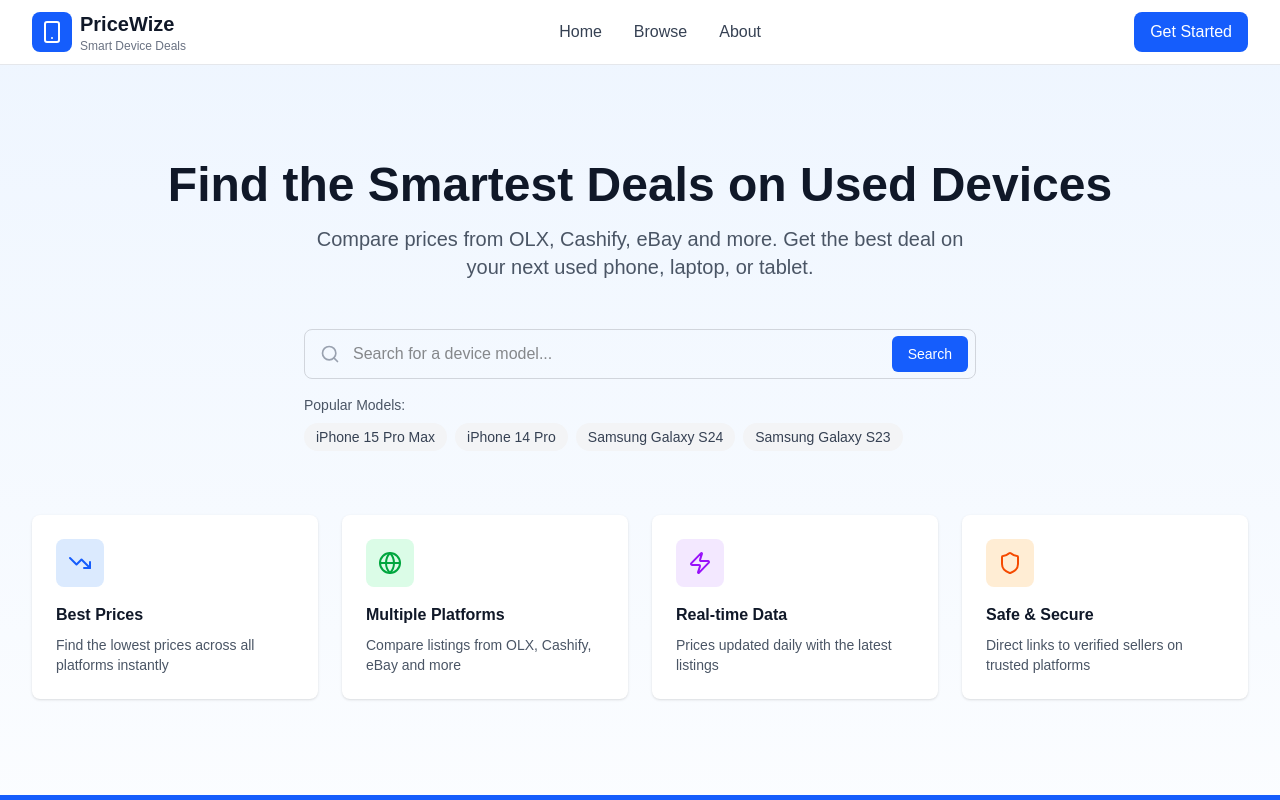
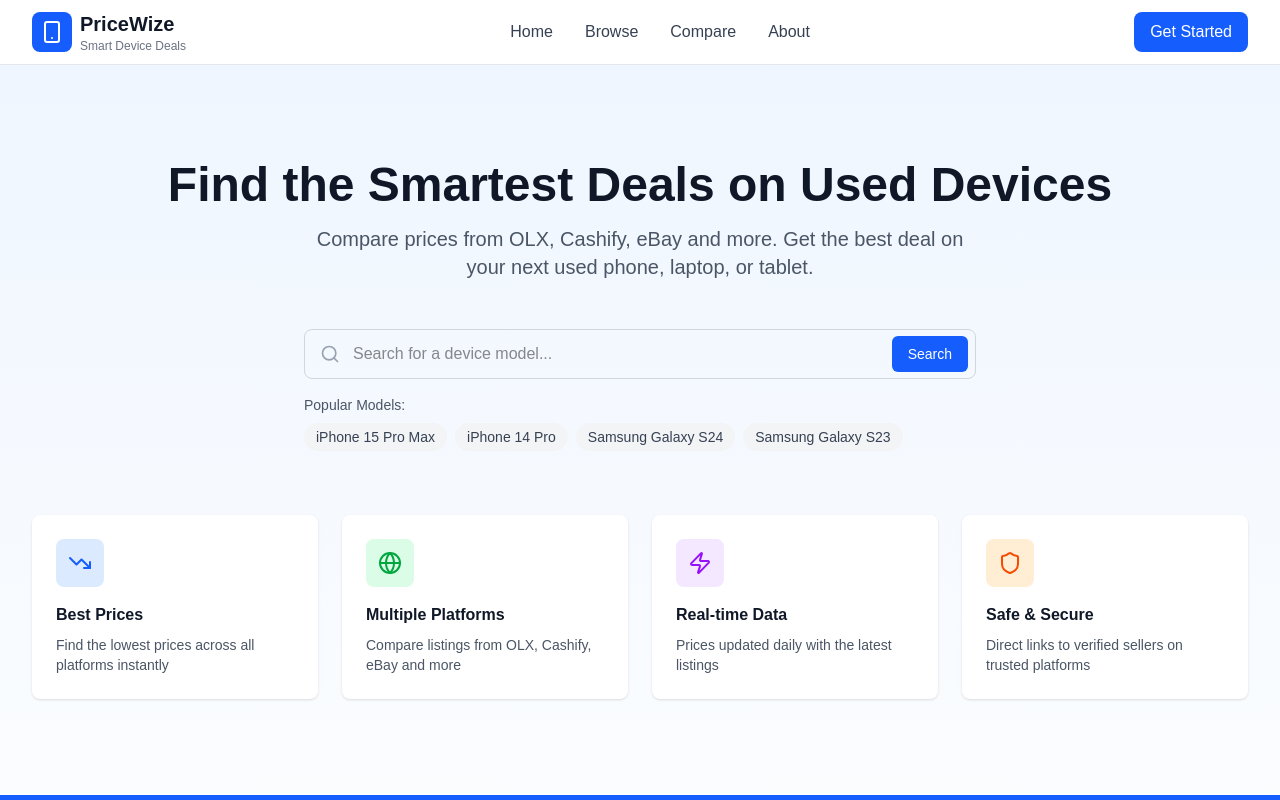
Before and after one commit to ibrar-web/pricewize, a Next.js app: page / in a window 1280 px wide. Shown: the top 800 px of the page. Built offline with nearby package versions, Linux system fonts and the light colour scheme.

Commit message:
admin dashboard added and price comparsion adding databse configfuraiton

```diff
--- a/src/components/layout/Header.tsx
+++ b/src/components/layout/Header.tsx
@@ -33,6 +33,12 @@ export function Header() {
             >
               Browse
             </Link>
+            <Link
+              href="/compare"
+              className="text-gray-700 hover:text-blue-600 transition-colors font-medium"
+            >
+              Compare
+            </Link>
             <a
               href="#about"
               className="text-gray-700 hover:text-blue-600 transition-colors font-medium"
@@ -43,9 +49,12 @@ export function Header() {
 
           {/* CTA */}
           <div className="hidden sm:block">
-            <button className="px-4 py-2 bg-blue-600 text-white rounded-lg hover:bg-blue-700 transition-colors font-medium">
+            <Link
+              href="/devices"
+              className="px-4 py-2 bg-blue-600 text-white rounded-lg hover:bg-blue-700 transition-colors font-medium inline-block"
+            >
               Get Started
-            </button>
+            </Link>
           </div>
         </div>
       </div>
```
Also changed, not shown: 2 other files (tests, documents, lock files or other folders).
